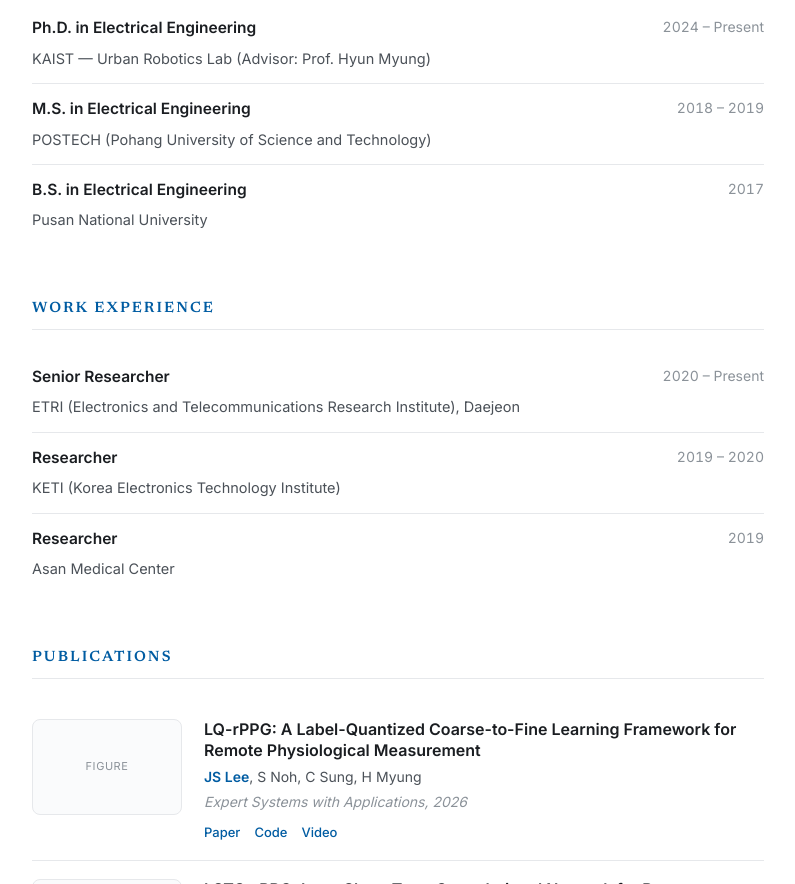
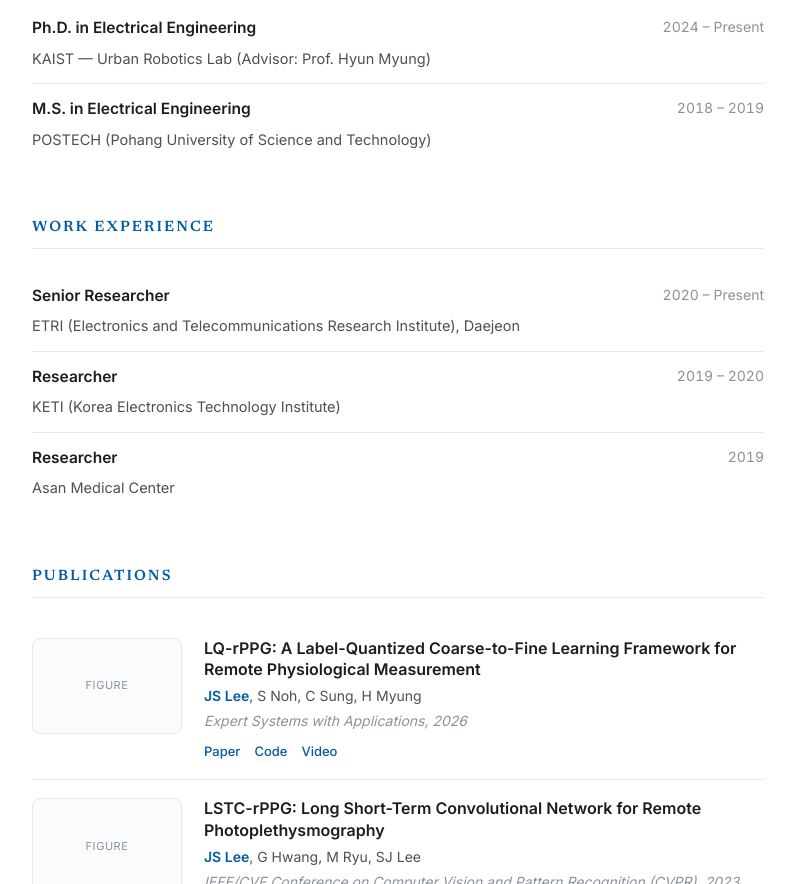
Before and after one commit to junseonglee-repo/junseonglee-repo.github.io, a plain HTML site: page index.html in a window 1280 px wide. Shown: the part 883-1767 px from the top of the page, without its empty margins (242-1037 px from the left). Drawn offline with Linux system fonts and the light colour scheme.

Commit message:
Update index.html

```diff
--- a/index.html
+++ b/index.html
@@ -244,11 +244,6 @@
       <div class="lead">M.S. in Electrical Engineering</div>
       <div class="when">2018 – 2019</div>
       <div class="sub">POSTECH (Pohang University of Science and Technology)</div>
-    </div>
-    <div class="entry">
-      <div class="lead">B.S. in Electrical Engineering</div>
-      <div class="when">2017</div>
-      <div class="sub">Pusan National University</div>
     </div>
   </section>
 
```
